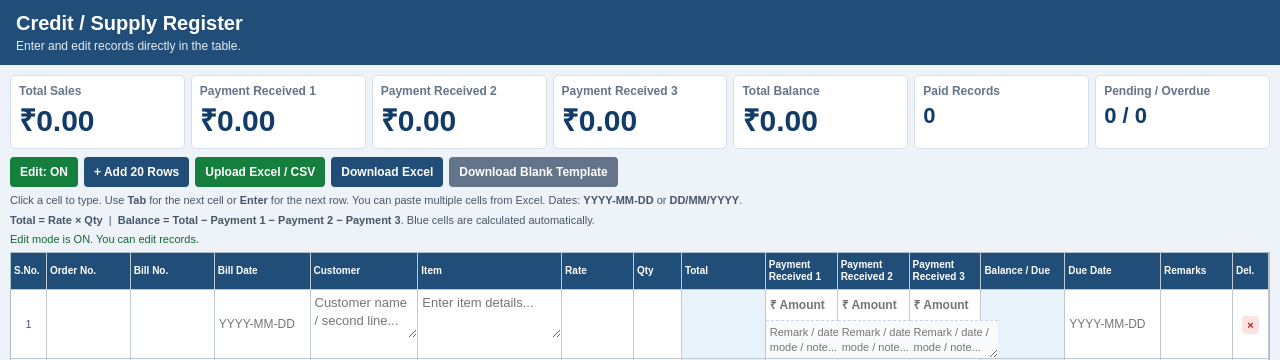
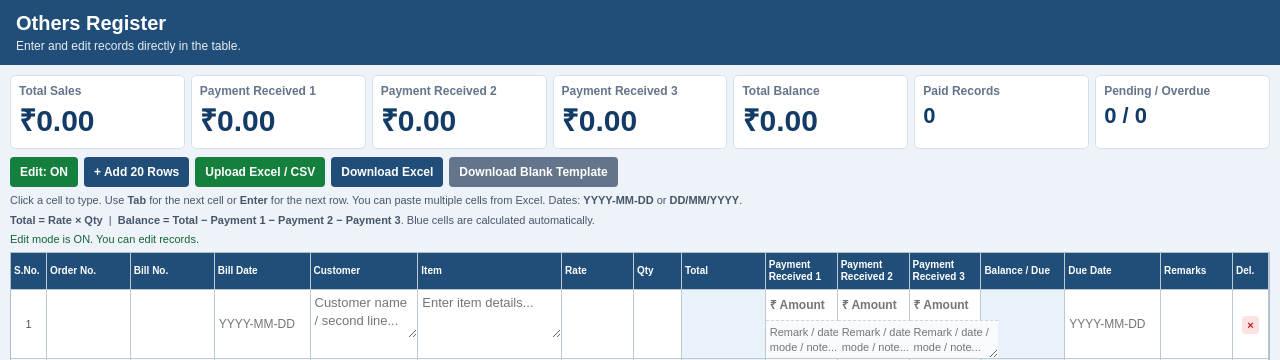
Before and after one commit to sachindutta143143/management, a Flask app: page /credit in a window 1280 px wide. Shown: the top 360 px of the page. Run offline with Flask 3, Linux system fonts and the light colour scheme; data that the repository does not hold is empty; some libraries are stand-ins or nearby versions.

Commit message:
Add files via upload

```diff
--- a/templates/credit_register.html
+++ b/templates/credit_register.html
@@ -5,7 +5,7 @@
   <meta charset="UTF-8">
   <meta name="viewport" content="width=device-width, initial-scale=1.0">
 
-  <title>Credit / Supply Register</title>
+  <title>Others Register — Multi Plaza</title>
 
   <!-- Excel import and export -->
   <script src="https://cdn.jsdelivr.net/npm/xlsx@0.18.5/dist/xlsx.full.min.js"></script>
@@ -288,7 +288,7 @@
       font-weight: bold;
     }
 
-    /* Larger, clearer totals in the Credit / Supply dashboard */
+    /* Larger, clearer totals in the Others dashboard */
     .card strong {
       font-size: 22px;
       line-height: 1.25;
@@ -349,7 +349,7 @@
 <body>
 
 <header>
-  <h1>Credit / Supply Register</h1>
+  <h1>Others Register</h1>
   <p>Enter and edit records directly in the table.</p>
 </header>
 
@@ -485,7 +485,7 @@
     Uses the same storage key as the previous version.
     Old "received" data remains Payment Received 1.
   */
-  const STORAGE_KEY = "excel_style_supply_register_v1";
+  const STORAGE_KEY = "excel_style_others_register_v1";
 
   const $ = id => document.getElementById(id);
   let editMode = true;
@@ -712,7 +712,7 @@
   async function saveNow() {
     clearTimeout(saveTimer);
     try {
-      const response = await fetch("/api/data/supply_register", {
+      const response = await fetch("/api/data/others_register", {
         method: "PUT",
         headers: { "Content-Type": "application/json" },
         body: JSON.stringify(rows)
@@ -1211,7 +1211,7 @@
         row.remarks
       ]);
 
-    downloadWorkbook(data, "credit-supply-register.xlsx");
+    downloadWorkbook(data, "others-register.xlsx");
   });
 
   function normalize(value) {
@@ -1429,7 +1429,7 @@
   // Load shared PostgreSQL data after page initialization; browser data remains a fallback.
   (async function loadSharedRegister(){
     try {
-      const response = await fetch("/api/data/supply_register");
+      const response = await fetch("/api/data/others_register");
       if (!response.ok) return;
       const saved = await response.json();
       if (Array.isArray(saved) && saved.length) {
```
Also changed, not shown: README.md.
